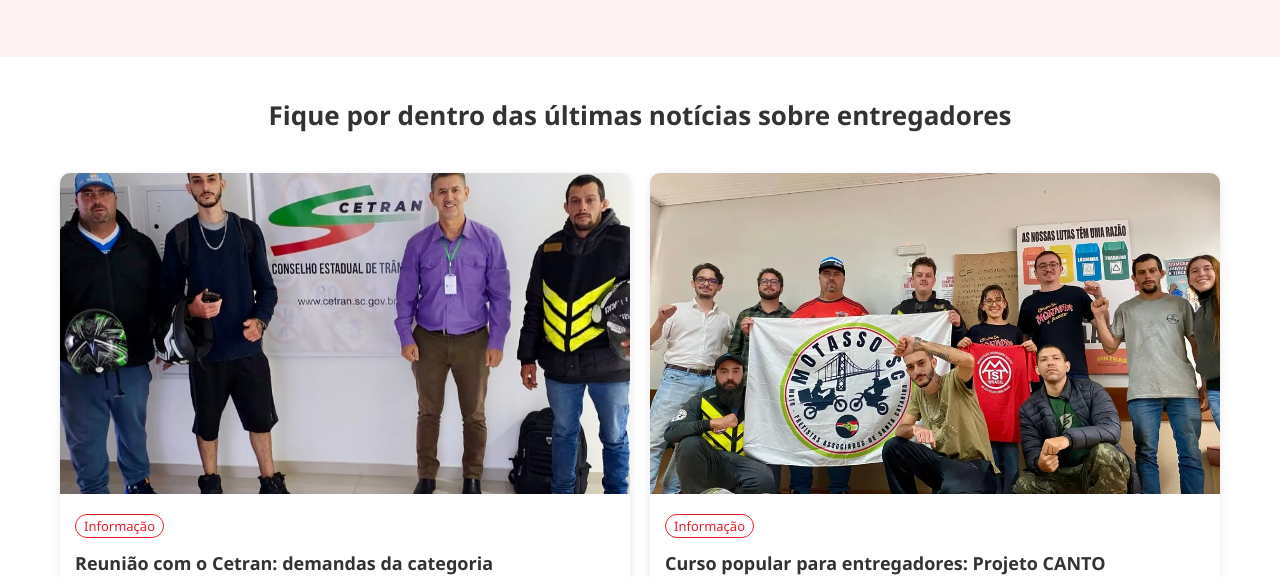
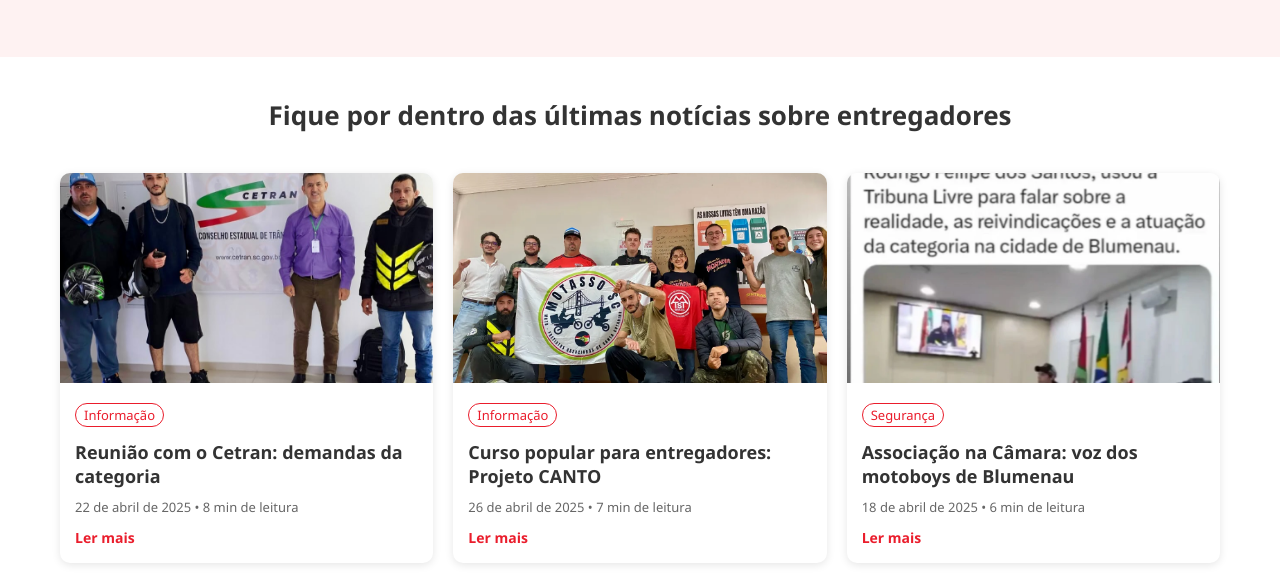
Before and after one commit to motoboysblumenau/aumm, a plain HTML site: page index.html in a window 1280 px wide. Shown: the part 229-806 px from the top of the page. Drawn offline with Linux system fonts and the light colour scheme.

Commit message:
Update index.html

```diff
--- a/index.html
+++ b/index.html
@@ -320,6 +320,17 @@
         </div>
       </div>
 
+      <!-- Notícia 3 -->
+      <div class="noticia-card">
+        <img src="foto3.png" alt="Câmara de Vereadores">
+        <div class="conteudo">
+          <span class="tag">Segurança</span>
+          <h3>Associação na Câmara: voz dos motoboys de Blumenau</h3>
+          <p class="meta">18 de abril de 2025 • 6 min de leitura</p>
+          <a href="noticia3.html">Ler mais</a>
+        </div>
+      </div>
+    </div>
   </section>
 
   <!-- RODAPÉ -->
```
